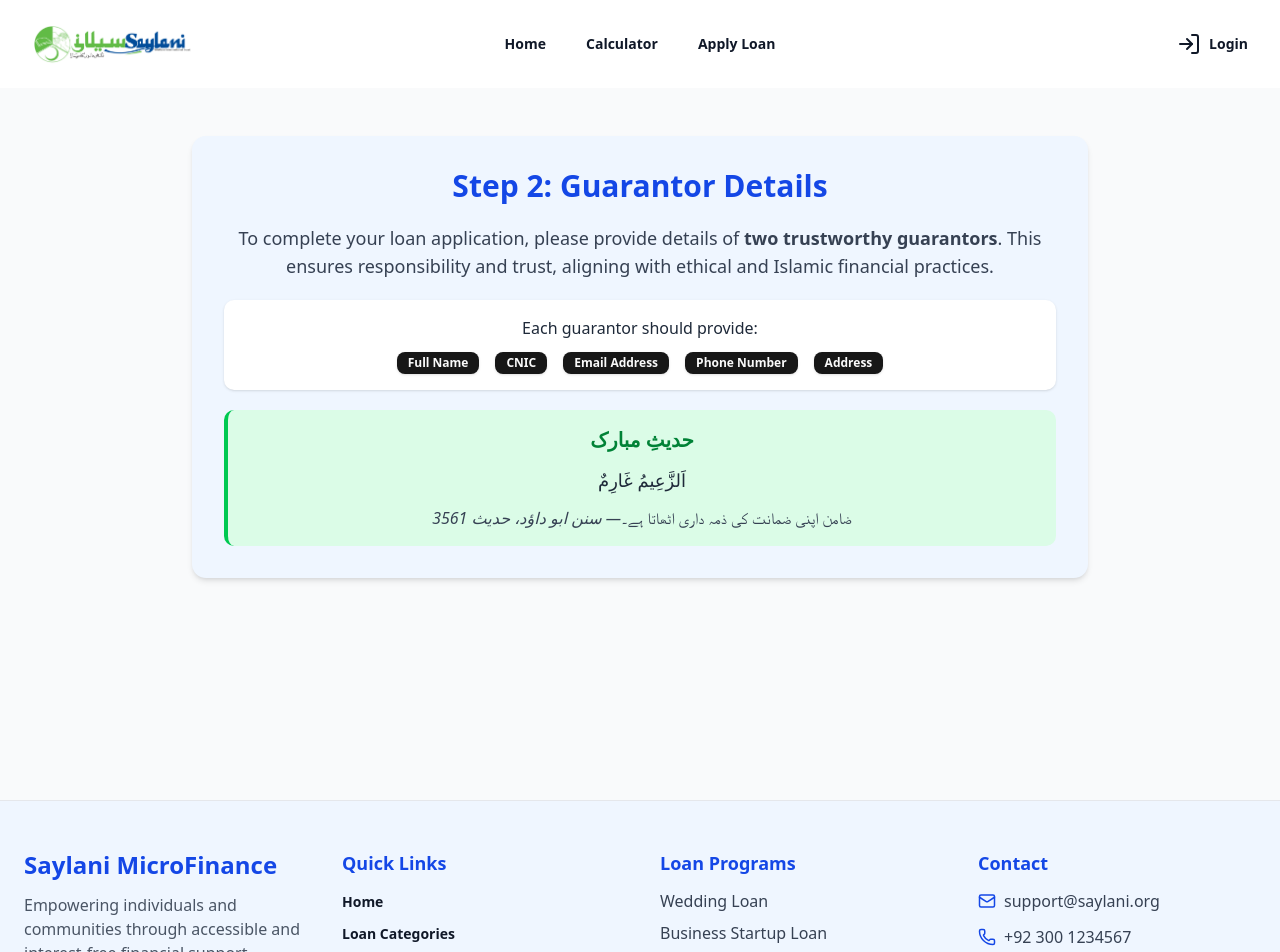
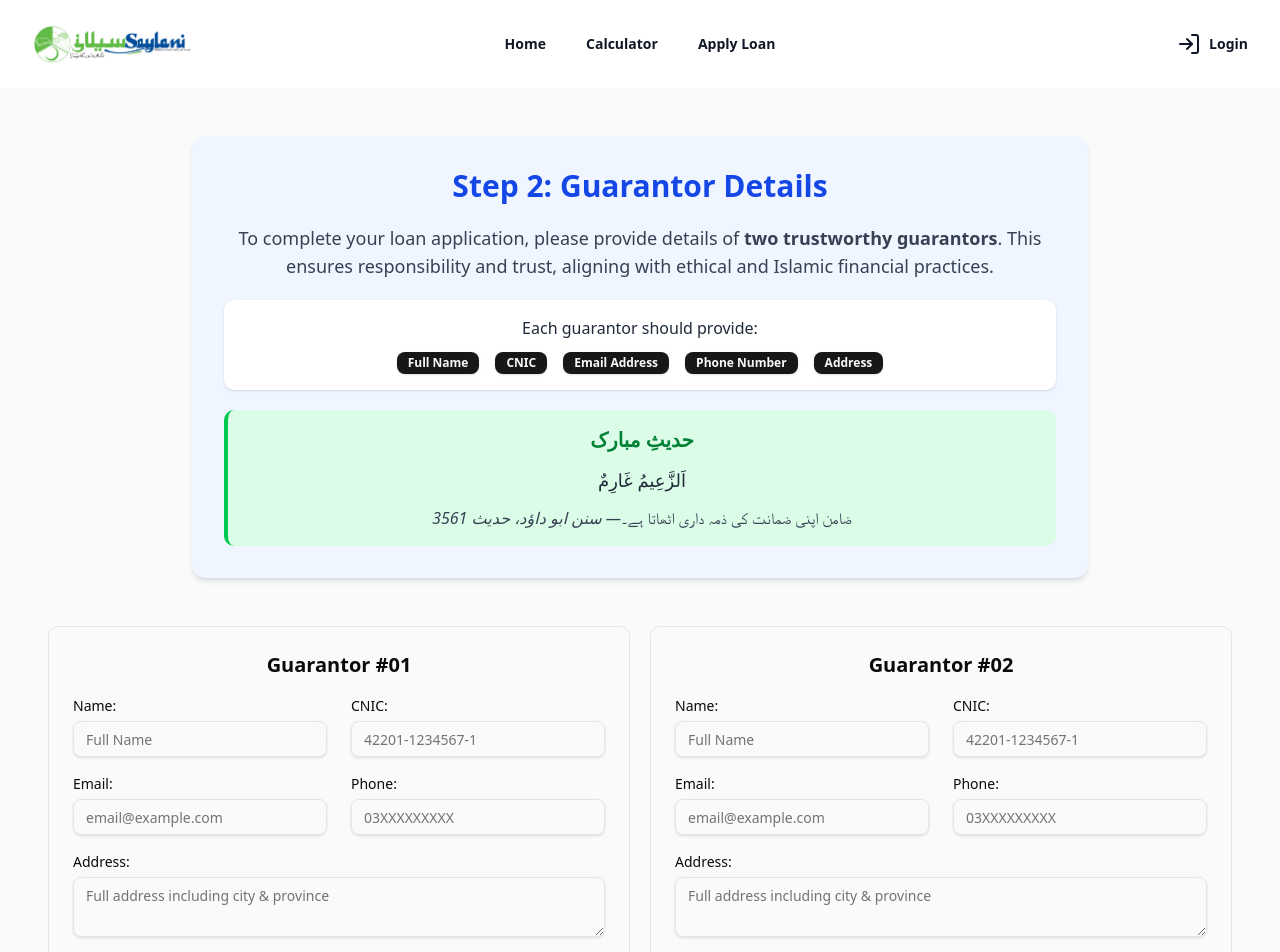
Before and after one commit to owaisnadeem18/Saylani-MicroFinance-MERN-Hackathon-Year-2025, a React app in the folder Frontend/: page /loan/1/guarantors in a window 1280 px wide. Shown: the top 952 px of the page. Built offline with nearby package versions, Linux system fonts and the light colour scheme; the HTML template or start-up script is replaced by a standard one.

Commit message:
UI of guarantors form

```diff
--- a/Frontend/src/App.jsx
+++ b/Frontend/src/App.jsx
@@ -9,7 +9,7 @@
 import UserLogin from "./components/user/UserLogin";
 import UserProfile from "./components/user/UserProfile";
 import Footer from "./components/ui/shared/Footer";
-import LoanGuarantor from "./components/Guarantors/LoanGuarantor";
+import LoanGuarantor from "./components/loan-guarantors/LoanGuarantor";
 
 function App() {
 
--- /dev/null
+++ b/Frontend/src/components/loan-guarantors/GuarantorsForm.jsx
@@ -0,0 +1,130 @@
+import { userLoanGuarantorFormSchema } from '@/utils/schemas/guarantors/loanGuarantorForm'
+import { zodResolver } from '@hookform/resolvers/zod'
+import React from 'react'
+import { useForm } from 'react-hook-form'
+import { Input } from '../ui/input'
+import { Label } from '../ui/label'
+import { Textarea } from '../ui/textarea'
+import { Button } from '../ui/button'
+
+const GuarantorsForm = () => {
+
+    const {
+        register,
+        handleSubmit,
+        reset,
+        formState: { errors }
+    } = useForm({
+        resolver: zodResolver(userLoanGuarantorFormSchema)
+    })
+
+    const onSubmit = (data) => {
+        console.log("Guarantor Form Data: ", data)
+        reset()
+    }
+
+  return (
+    <form onSubmit={handleSubmit(onSubmit)}>
+      <div className='grid grid-cols-1 lg:grid-cols-2 gap-5'>
+
+        {/* Guarantor #1 */}
+        <div className='border p-6 rounded-lg flex flex-col gap-5'>
+          <h2 className='text-center text-xl font-semibold '>Guarantor #01</h2>
+
+            <div className='flex flex-col gap-5' >
+
+          <div className='flex sm:flex-row flex-col items-start gap-5 sm:gap-6 '>
+            <div className='flex-1 flex gap-2 flex-col'>
+              <Label>Name:</Label>
+              <Input placeholder="Full Name" {...register('guarantors.0.Name')} />
+              {errors.guarantors?.[0]?.Name && <p className='text-red-500 text-sm'>{errors.guarantors[0].Name.message}</p>}
+            </div>
+            <div className='flex-1 flex gap-2 flex-col'>
+              <Label>CNIC:</Label>
+              <Input placeholder="42201-1234567-1" {...register('guarantors.0.CNIC')} />
+              {errors.guarantors?.[0]?.CNIC && <p className='text-red-500 text-sm'>{errors.guarantors[0].CNIC.message}</p>}
+            </div>
+          </div>
+
+          <div className='flex sm:flex-row flex-col items-start gap-5 sm:gap-6'>
+            <div className='flex-1 flex gap-2 flex-col'>
+              <Label>Email:</Label>
+              <Input placeholder="email@example.com" {...register('guarantors.0.Email')} />
+              {errors.guarantors?.[0]?.Email && <p className='text-red-500 text-sm'>{errors.guarantors[0].Email.message}</p>}
+            </div>
+            <div className='flex-1 flex gap-2 flex-col'>
+              <Label>Phone:</Label>
+              <Input placeholder="03XXXXXXXXX" {...register('guarantors.0.Phone')} />
+              {errors.guarantors?.[0]?.Phone && <p className='text-red-500 text-sm'>{errors.guarantors[0].Phone.message}</p>}
+            </div>
+          </div>
+
+          <div className='flex flex-col gap-2'>
+            <Label>Address:</Label>
+            <Textarea placeholder="Full address including city & province" {...register('guarantors.0.Address')} />
+            {errors.guarantors?.[0]?.Address && <p className='text-red-500 text-sm'>{errors.guarantors[0].Address.message}</p>}
+          </div>
+
+
+            </div>
+
+
+        </div>
+
+        {/* Guarantor #2 */}
+        <div className='border p-6 rounded-lg flex flex-col gap-5'>
+          <h2 className='text-center text-xl font-semibold '>Guarantor #02</h2>
+
+            <div className='flex flex-col gap-5' >
+
+          <div className='flex sm:flex-row flex-col items-start gap-6 '>
+            <div className='flex-1 flex gap-2 flex-col'>
+              <Label>Name:</Label>
+              <Input placeholder="Full Name" {...register('guarantors.1.Name')} />
+              {errors.guarantors?.[1]?.Name && <p className='text-red-500 text-sm'>{errors.guarantors[1].Name.message}</p>}
+            </div>
+            <div className='flex-1 flex gap-2 flex-col'>
+              <Label>CNIC:</Label>
+              <Input placeholder="42201-1234567-1" {...register('guarantors.1.CNIC')} />
+              {errors.guarantors?.[1]?.CNIC && <p className='text-red-500 text-sm'>{errors.guarantors[1].CNIC.message}</p>}
+            </div>
+          </div>
+
+          <div className='flex sm:flex-row flex-col items-start gap-6 '>
+            <div className='flex-1 flex gap-2 flex-col'>
+              <Label>Email:</Label>
+              <Input placeholder="email@example.com" {...register('guarantors.1.Email')} />
+              {errors.guarantors?.[1]?.Email && <p className='text-red-500 text-sm'>{errors.guarantors[1].Email.message}</p>}
+            </div>
+            <div className='flex-1 flex gap-2 flex-col'>
+              <Label>Phone:</Label>
+              <Input placeholder="03XXXXXXXXX" {...register('guarantors.1.Phone')} />
+              {errors.guarantors?.[1]?.Phone && <p className='text-red-500 text-sm'>{errors.guarantors[1].Phone.message}</p>}
+            </div>
+          </div>
+
+          <div className='flex flex-col gap-2'>
+            <Label>Address:</Label>
+            <Textarea placeholder="Full address including city & province" {...register('guarantors.1.Address')} />
+            {errors.guarantors?.[1]?.Address && <p className='text-red-500 text-sm'>{errors.guarantors[1].Address.message}</p>}
+          </div>
+
+                </div>
+
+
+        </div>
+
+      </div>
+
+      {/* Submit Button */}
+      <div className='text-center py-6 w-full sm:w-auto'>
+        <Button type="submit" className='bg-blue-600 hover:bg-blue-700 text-white px-6 py-2 w-full sm:w-auto cursor-pointer text-lg'>
+          Submit Guarantors
+        </Button>
+      </div>
+
+    </form>
+  )
+}
+
+export default GuarantorsForm
--- a/Frontend/src/components/Guarantors/LoanGuarantor.jsx
+++ b/Frontend/src/components/loan-guarantors/LoanGuarantor.jsx
@@ -1,11 +1,13 @@
 import React from 'react'
 import LoanGuarantorsBanner from './LoanGuarantorsBanner'
+import GuarantorsForm from './GuarantorsForm'
 
 const LoanGuarantor = () => {
   return (
     <div className='bg-gray-50 min-h-[calc(100vh-88px)]' >
-        <div className='container mx-auto max-w-7xl px-8'  >
+        <div className='container mx-auto max-w-7xl p-12 flex flex-col gap-12'  >
             <LoanGuarantorsBanner/>
+            <GuarantorsForm/>
         </div>
     </div>
   )
--- a/Frontend/src/components/Guarantors/LoanGuarantorsBanner.jsx
+++ b/Frontend/src/components/loan-guarantors/LoanGuarantorsBanner.jsx
@@ -3,7 +3,7 @@
 
 const LoanGuarantorsBanner = () => {
   return (
-    <div className="py-12" >
+    <div  >
     <div className="bg-blue-50 flex flex-col gap-5 rounded-xl shadow-md p-8 text-center max-w-4xl mx-auto ">
       {/* Heading */}
       <h1 className="text-3xl font-bold text-blue-700">
@@ -32,7 +32,7 @@
       <div className="bg-green-100 flex flex-col gap-3 border-l-4 border-green-500 p-4 rounded-lg">
         <p className="text-xl font-semibold text-green-700">حدیثِ مبارک</p>
         <p className="text-gray-800 text-lg">اَلزَّعِيمُ غَارِمٌ</p>
-        <p className="text-gray-700">
+        <p className="text-gray-700 text-center">
           ضامن اپنی ضمانت کی ذمہ داری اٹھاتا ہے۔
           <span className="italic">— سنن ابو داؤد، حدیث 3561</span>
         </p>
--- /dev/null
+++ b/Frontend/src/components/ui/textarea.jsx
@@ -0,0 +1,18 @@
+import * as React from "react"
+
+import { cn } from "@/lib/utils"
+
+const Textarea = React.forwardRef(({ className, ...props }, ref) => {
+  return (
+    <textarea
+      className={cn(
+        "flex min-h-[60px] w-full rounded-md border border-input bg-transparent px-3 py-2 text-base shadow-sm placeholder:text-muted-foreground focus-visible:outline-none focus-visible:ring-1 focus-visible:ring-ring disabled:cursor-not-allowed disabled:opacity-50 md:text-sm",
+        className
+      )}
+      ref={ref}
+      {...props} />
+  );
+})
+Textarea.displayName = "Textarea"
+
+export { Textarea }
--- /dev/null
+++ b/Frontend/src/utils/schemas/guarantors/loanGuarantorForm.js
@@ -0,0 +1,23 @@
+import { z } from "zod";
+
+// Guarantor schema for each individual guarantor
+const guarantorSchema = z.object({
+  Name: z.string().min(2, "Name is required"),
+  CNIC: z
+    .string()
+    .regex(/^\d{5}-\d{7}-\d$/, "CNIC must be in 42201-1234567-1 format"),
+  Email: z.string().email("Invalid email address"),
+  Address: z.string().min(5, "Address is required"),
+  Phone: z
+    .string()
+    .regex(/^03\d{9}$/, "Phone must be a valid Pakistani number, e.g., 03XXXXXXXXX"),
+});
+
+// Main form schema
+
+export const userLoanGuarantorFormSchema = z.object({
+  loanId: z.string().min(1, "Loan ID is required"),
+  guarantors: z
+    .array(guarantorSchema)
+    .length(2, "Exactly two guarantors are required"),
+});
```
